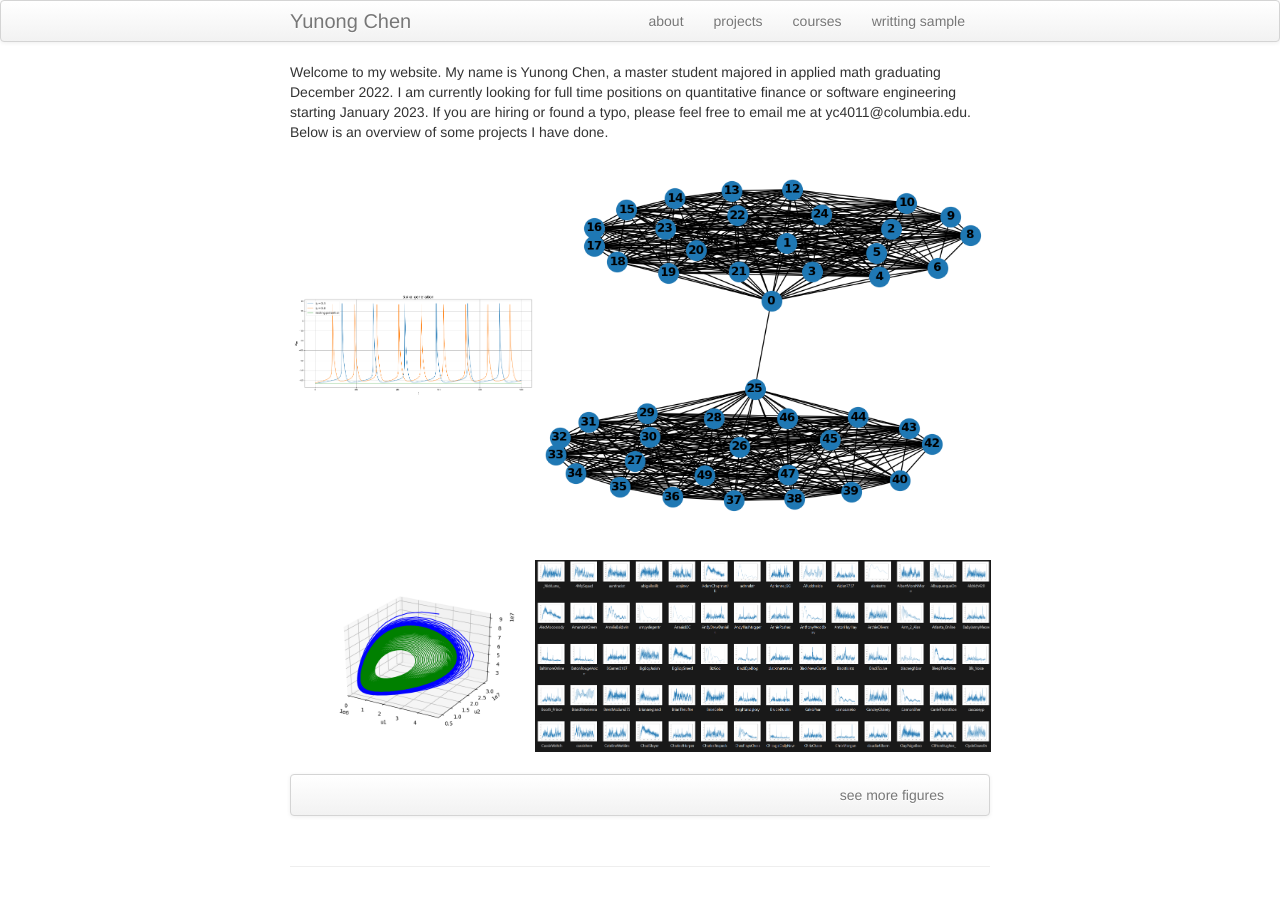
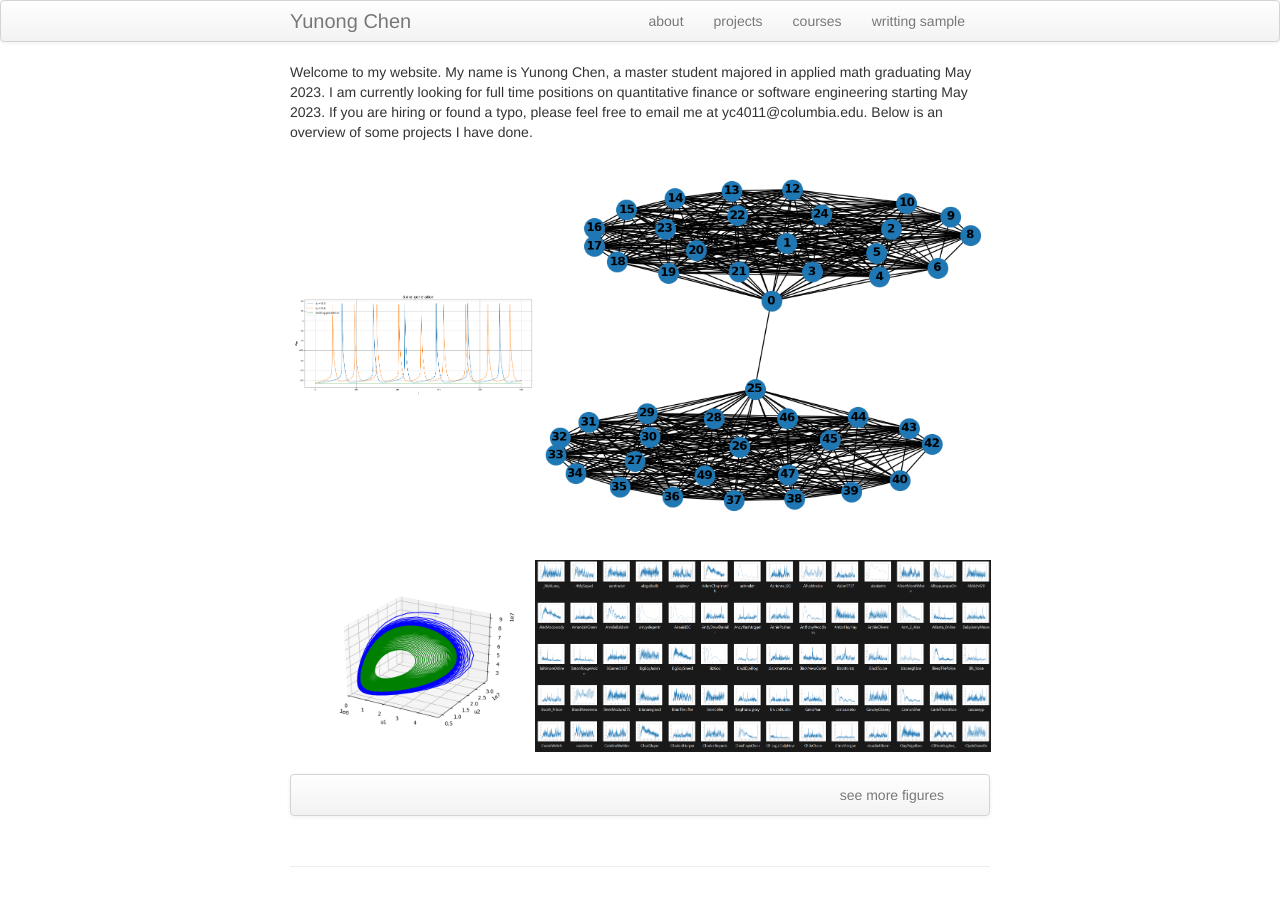
Before and after one commit to yunongch/yunongch.github.io, a Jekyll site: the page built from index.md, in a window 1280 px wide. Built offline with Jekyll 4.4.1, drawn with Linux system fonts in a browser that asks for light colours.

Commit message:
Update index.md

```diff
--- a/index.md
+++ b/index.md
@@ -6,7 +6,7 @@ keywords: statistics, data analytics
 ---
 
 
-Welcome to my website. My name is Yunong Chen, a master student majored in applied math graduating December 2022. I am currently looking for full time positions on quantitative finance or software engineering starting January 2023. If you are hiring or found a typo, please feel free to email me at yc4011@columbia.edu. Below is an overview of some projects I have done.
+Welcome to my website. My name is Yunong Chen, a master student majored in applied math graduating May 2023. I am currently looking for full time positions on quantitative finance or software engineering starting May 2023. If you are hiring or found a typo, please feel free to email me at yc4011@columbia.edu. Below is an overview of some projects I have done.
 <table class="wide">
 <tr>
   <td class="left">
```
